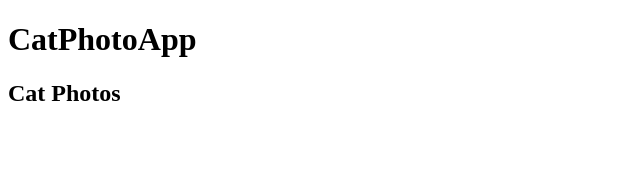
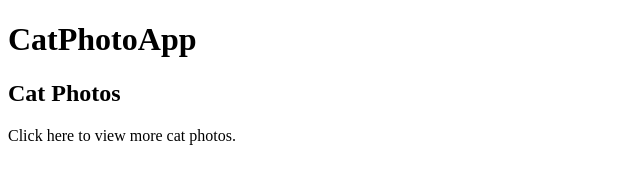
Before and after one commit to ZuhRa-HashiMi/HTML_Freecodecamp, a plain HTML site: page index.html in a window 1280 px wide. Shown: the whole page, without its empty margins (0-640 px from the left). Drawn offline with Linux system fonts and the light colour scheme.

Commit message:
Create a paragraph (p) element below your h2 element

```diff
--- a/index.html
+++ b/index.html
@@ -4,6 +4,7 @@
         <body>
             <h1>CatPhotoApp</h1>
             <h2>Cat Photos</h2>
+            <p>Click here to view more cat photos.</p>
         </body>
     </head>
 </html>
```
